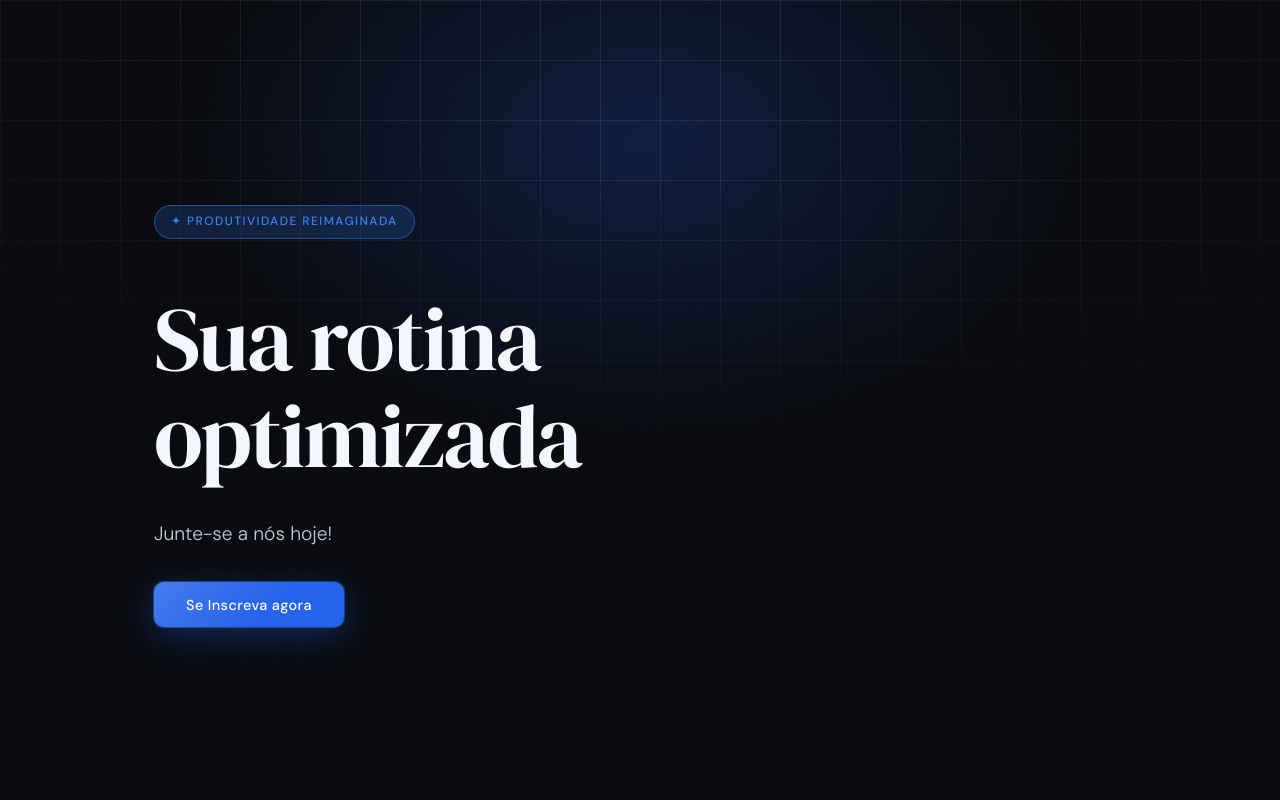
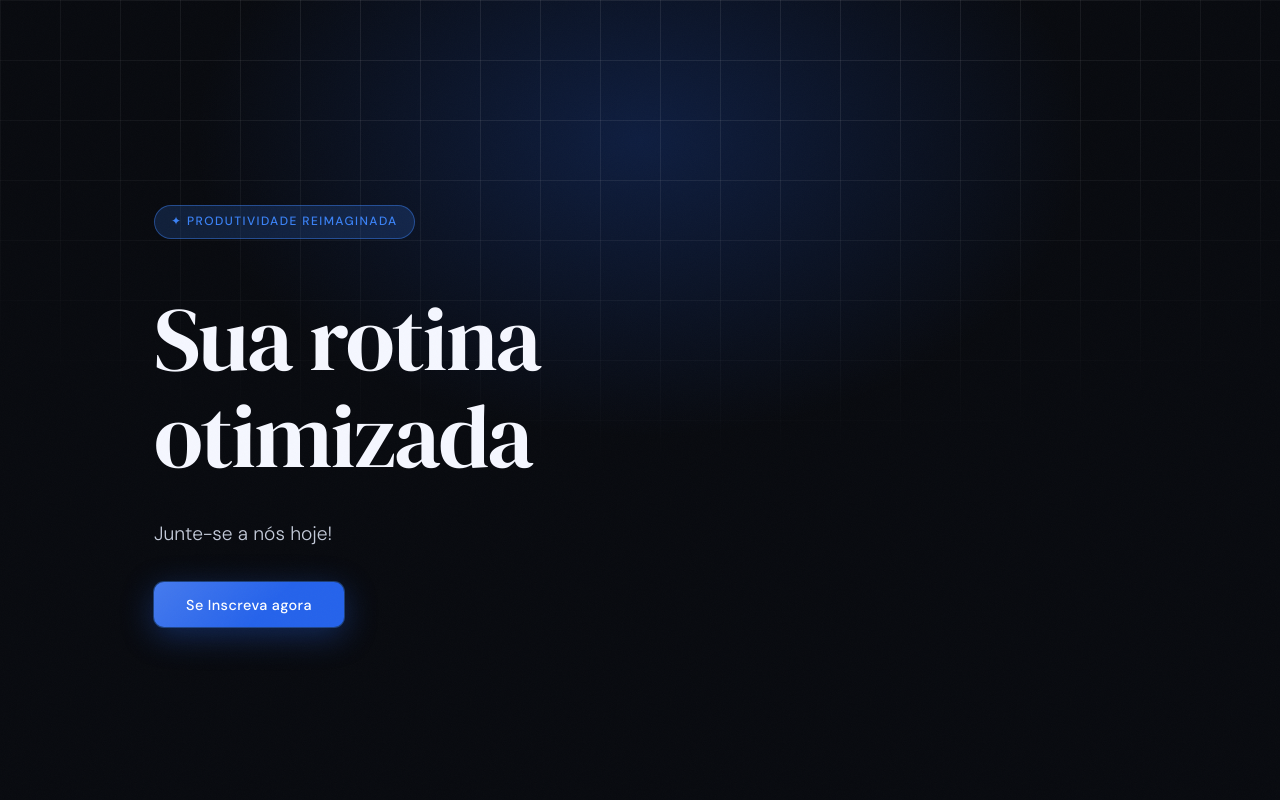
Before and after one commit to Joao-Healy/Projeto_PMI-Jp, a plain HTML site: page Index.html in a window 1280 px wide. Shown: the top 800 px of the page. Drawn offline with Linux system fonts and the light colour scheme.

Commit message:
mudancas finais antes da primeira entrega da n2

```diff
--- a/Index.html
+++ b/Index.html
@@ -3,13 +3,13 @@
 <head>
     <meta charset="UTF-8">
     <meta name="viewport" content="width=device-width, initial-scale=1.0">
-    <title>Nome do Bagulho</title>
+    <title>Sofui</title>
     <link rel="stylesheet" href="Static/Style.css">
 </head>
 <body>
     <section id="hero">
         <div class="container">
-                <h1>Sua rotina optimizada</h1>
+                <h1>Sua rotina otimizada</h1>
                 <p>Junte-se a nós hoje!</p>
                 <button>Se Inscreva agora</button>
         </div>
```
